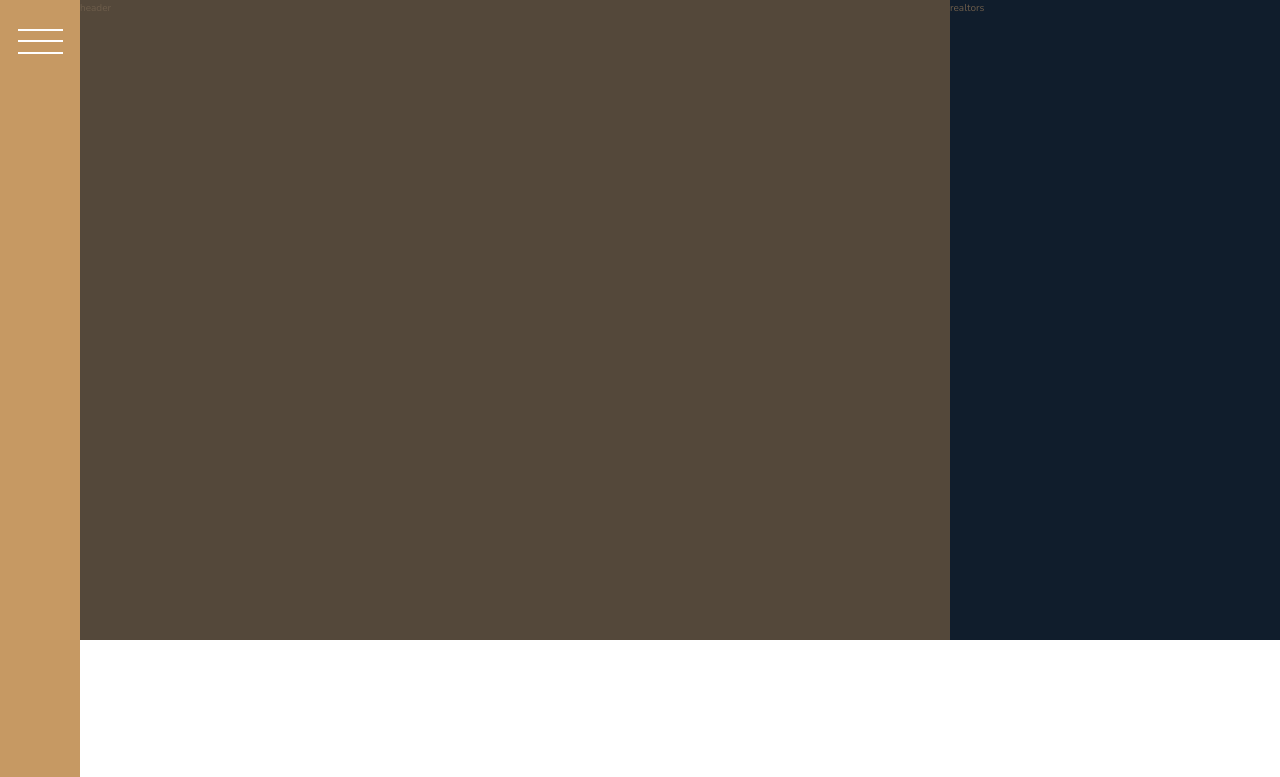
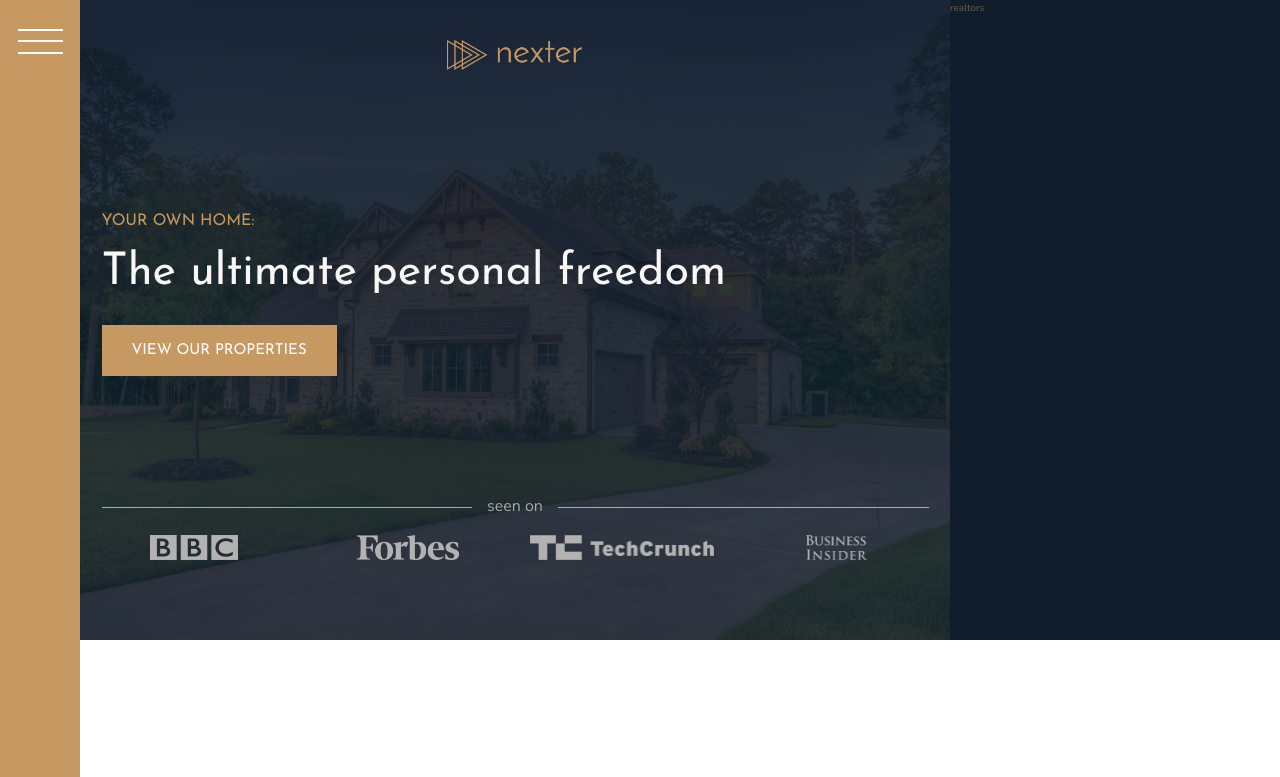
Before and after one commit to agohorel/grid-tut, a website: page index.html in a window 1280 px wide. Shown: the top 777 px of the page. Drawn offline with nearby package versions, Linux system fonts and the light colour scheme.

Commit message:
add header section

```diff
--- a/index.html
+++ b/index.html
@@ -17,7 +17,17 @@
         </div>
 
         <div class="header">
-            header
+            <img src="img/logo.png" alt="nexter logo" class="header__logo">
+            <h3 class="heading-3">Your own home:</h3>
+            <h1 class="heading-1">The ultimate personal freedom</h1>
+            <button class="btn header__btn">view our properties</button>
+            <div class="header__seen-on-text">seen on</div>
+            <div class="header__seen-on-logos">
+                <img src="img/logo-bbc.png" alt="bbc logo">
+                <img src="img/logo-forbes.png" alt="forbes logo">
+                <img src="img/logo-techcrunch.png" alt="techcrunch logo">
+                <img src="img/logo-bi.png" alt="business insider logo">
+            </div>
         </div>
 
         <div class="realtors">
--- a/sass/_header.scss
+++ b/sass/_header.scss
@@ -1,4 +1,56 @@
 .header {
 	background-color: $color-grey-dark-1;
 	grid-column: full-start / col-end 6;
+
+	background-image: linear-gradient(rgba($color-secondary, .93), rgba($color-secondary, .83)), url(../img/hero.jpeg);
+	background-size: cover;
+	background-position: center;
+	padding: 8rem;
+	padding-top: 4rem;
+
+	display: grid;
+	grid-template-rows: 1fr min-content 6rem 1fr;
+	grid-template-columns: max-content;
+	grid-row-gap: 1.5rem;
+	justify-content: center;
+
+	&__logo {
+		height: 3rem;
+		justify-self: center;
+	}
+
+	&__btn {
+		align-self: start;
+		justify-self: start;
+	}
+
+	&__seen-on-text {
+		display: grid;
+		grid-template-columns: 1fr max-content 1fr;
+		grid-column-gap: 1.5rem;
+		align-items: center;
+
+		font-size: 1.6rem;
+		color: $color-grey-light-2;
+
+		&::before,
+		&::after {
+			content: "";
+			height: 1px;
+			display: block;
+			background-color: currentColor;
+		}
+	}
+
+	&__seen-on-logos {
+		display: grid;
+		grid-template-columns: repeat(4, 1fr);
+		grid-column-gap: 3rem;
+		justify-items: center;
+
+		img {
+			height: 2.5rem;
+			filter: brightness(70%);
+		}
+	}
 }
--- a/sass/_typography.scss
+++ b/sass/_typography.scss
@@ -5,6 +5,10 @@
 
 .heading-1 {
 	@extend %heading;
+
+	font-size: 4.5rem;
+	color: $color-grey-light-1;
+	line-height: 1;
 }
 
 .heading-2 {
```
Also changed, not shown: css/style.css.
